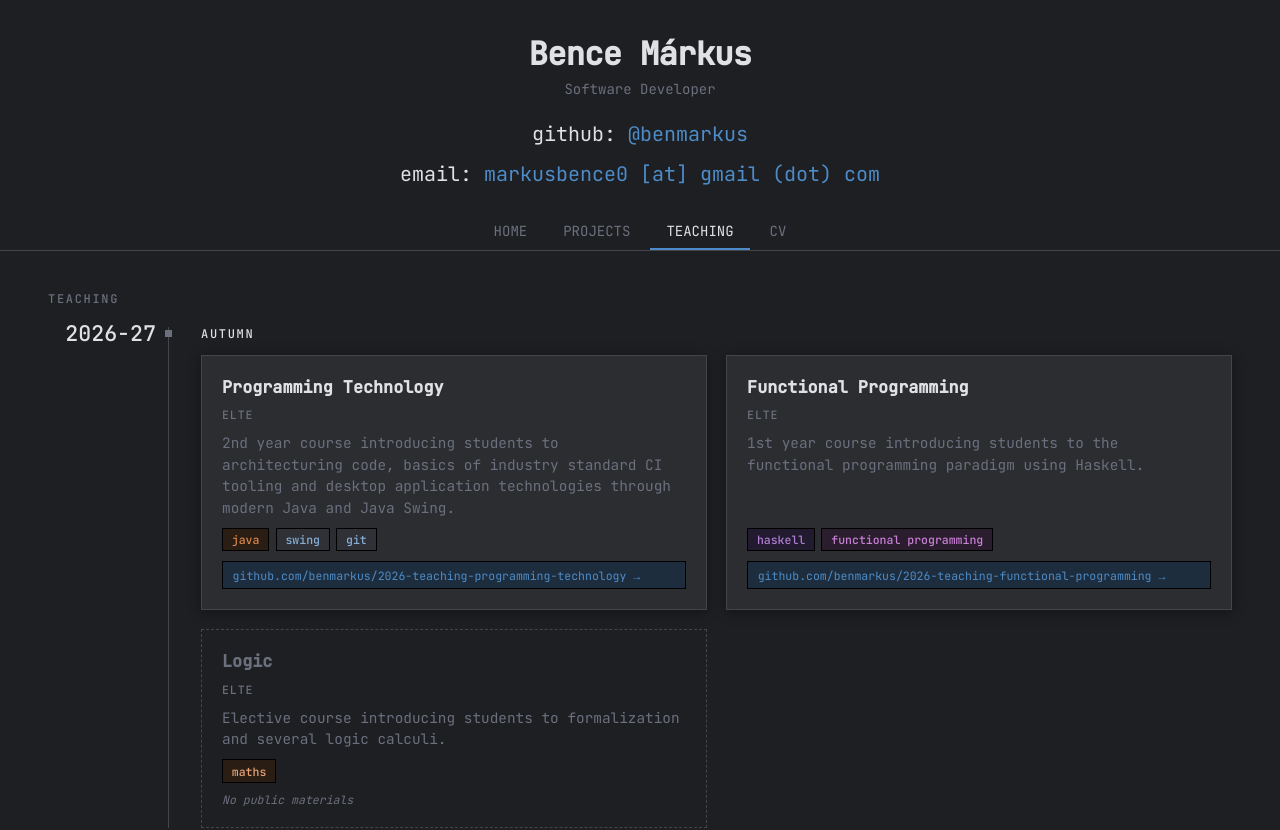
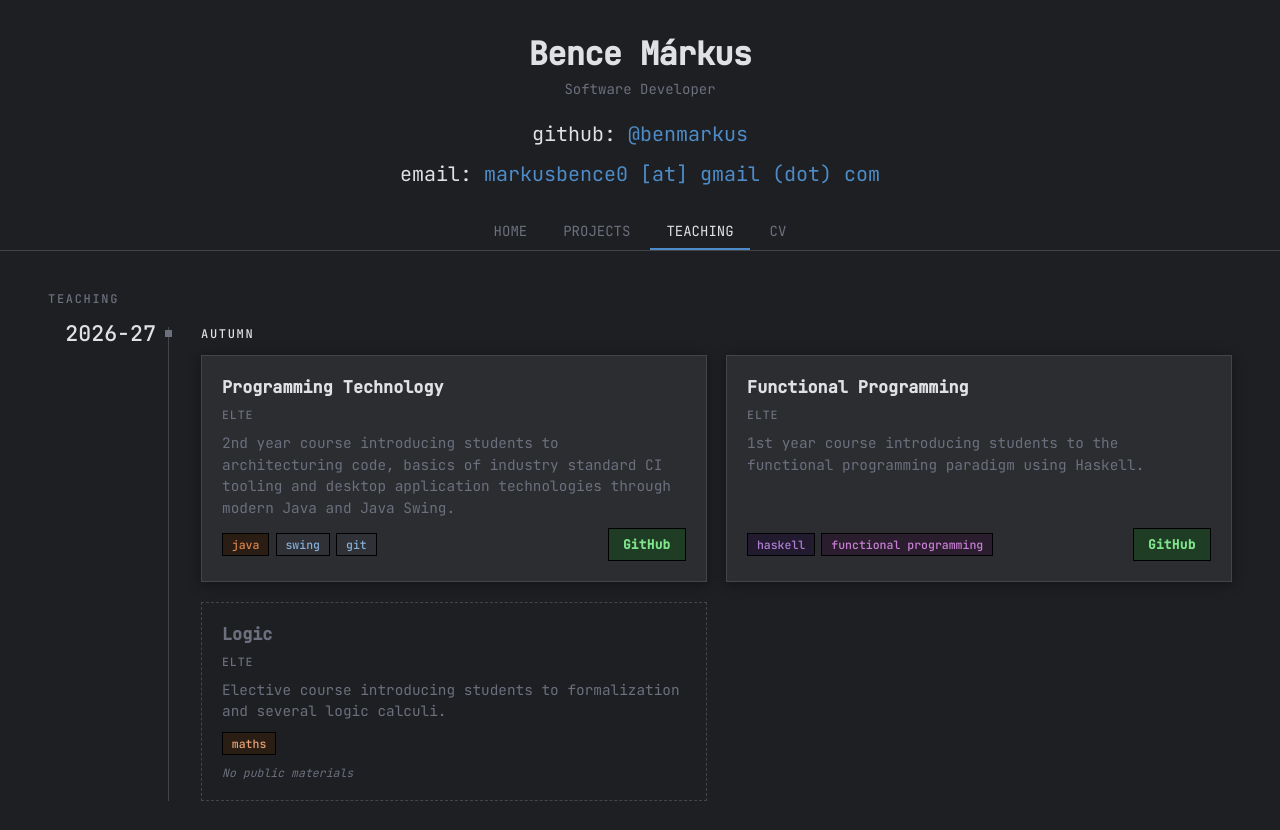
Before and after one commit to benmarkus/benmarkus.github.io, an Angular app: page /teaching in a window 1280 px wide. Shown: the top 830 px of the page. Built offline with nearby package versions, Linux system fonts and the light colour scheme.

Commit message:
create separate button for gh links on teaching page

```diff
--- a/src/app/features/teaching/course-card/course-card.css
+++ b/src/app/features/teaching/course-card/course-card.css
@@ -12,18 +12,6 @@
   box-shadow: var(--shadow-card);
   padding: 1.25rem;
   font-family: var(--font-mono);
-  text-decoration: none;
-  color: inherit;
-  transition: background-color var(--transition-default),
-              border-color var(--transition-default),
-              box-shadow var(--transition-default);
-}
-
-.card:not(.card--no-repo):hover,
-.card:not(.card--no-repo):focus-visible {
-  background-color: var(--color-surface-hover);
-  border-color: var(--color-accent);
-  box-shadow: var(--shadow-card-hover);
 }
 
 .card--no-repo {
@@ -63,22 +51,30 @@
 .card-tags {
   display: flex;
   flex-wrap: wrap;
+  align-items: center;
   gap: 0.4rem;
 }
 
 .card-repo {
-  background-color: var(--color-accent-muted);
+  background-color: #1f3d24;
   border: 1px solid #000;
-  padding: 0.35rem 0.6rem;
-  font-size: 0.72rem;
-  color: var(--color-accent);
-  overflow-wrap: anywhere;
-  transition: background-color var(--transition-default);
+  padding: 0.45rem 0.9rem;
+  font-family: var(--font-mono);
+  font-size: 0.8rem;
+  font-weight: 600;
+  letter-spacing: 0.02em;
+  color: #7fe38c;
+  text-decoration: none;
+  transition: background-color var(--transition-default),
+              border-color var(--transition-default);
+  flex-basis: 100%;
+  margin-top: 0.5rem;
 }
 
-.card:hover .card-repo,
-.card:focus-visible .card-repo {
-  background-color: var(--color-tag-bg);
+.card-repo:hover,
+.card-repo:focus-visible {
+  background-color: #2a5330;
+  border-color: #7fe38c;
 }
 
 .card-note {
@@ -86,3 +82,11 @@
   font-style: italic;
   color: var(--color-text-secondary);
 }
+
+@media (min-width: 720px) {
+  .card-repo {
+    flex-basis: auto;
+    margin-top: 0;
+    margin-left: auto;
+  }
+}
--- a/src/app/features/teaching/course-card/course-card.html
+++ b/src/app/features/teaching/course-card/course-card.html
@@ -1,20 +1,21 @@
-<a class="card" [class.card--no-repo]="!course.url" [attr.href]="course.url ?? null"
-   target="_blank" rel="noopener noreferrer">
+<div class="card" [class.card--no-repo]="!course.url">
   <h3 class="card-title">{{ course.title }}</h3>
   <p class="card-meta">
     {{ course.institution }}@if (course.role) { <span> &middot; {{ course.role }}</span> }
   </p>
   <p class="card-description">{{ course.description }}</p>
-  @if (course.tags.length) {
+  @if (course.tags.length || course.url) {
     <div class="card-tags">
       @for (tag of course.tags; track tag) {
         <span class="tag" [attr.data-tag]="tag">{{ tag }}</span>
       }
+      @if (course.url) {
+        <a class="card-repo" [href]="course.url" [title]="course.url"
+           target="_blank" rel="noopener noreferrer">GitHub</a>
+      }
     </div>
   }
-  @if (course.url) {
-    <span class="card-repo">{{ repoLabel }} &rarr;</span>
-  } @else {
+  @if (!course.url) {
     <span class="card-note">No public materials</span>
   }
-</a>
+</div>
--- a/src/app/features/teaching/course-card/course-card.ts
+++ b/src/app/features/teaching/course-card/course-card.ts
@@ -9,8 +9,4 @@ import { Course } from '../course.model';
 })
 export class CourseCard {
   @Input() course!: Course;
-
-  get repoLabel(): string {
-    return this.course.url?.replace(/^https:\/\//, '') ?? '';
-  }
 }
--- a/src/data/projects.json
+++ b/src/data/projects.json
@@ -8,10 +8,10 @@
   },
   {
     "id": 2,
-    "title": "Glyf",
-    "url": "https://github.com/orgs/glyf-game/repositories",
-    "description": "A branch-off of a popular word completion board game with extra spins.",
-    "tags": ["c#", "react", "typescript", "postgre"]
+    "title": "ELTE University Semester Planner",
+    "url": "https://github.com/slashwarm/elte-orarend",
+    "description": "A University course planner widely used by CompSci faculty students at ELTE, it provides a better user interface and a more reliable data source for course planning than official university sites such as Neptun",
+    "tags": ["typescript", "react"]
   },
   {
     "id": 3,
@@ -26,5 +26,12 @@
     "url": "https://github.com/benmarkus/formal-logic-latex-utilities",
     "description": "LaTeX utilities for the course Formal Logic taught at ELTE.",
     "tags": ["maths", "LaTeX"]
+  },
+  {
+    "id": 5,
+    "title": "Glyf",
+    "url": "https://github.com/orgs/glyf-game/repositories",
+    "description": "A branch-off of a popular word completion board game with extra spins.",
+    "tags": ["c#", "react", "typescript", "postgre"]
   }
 ]
```
